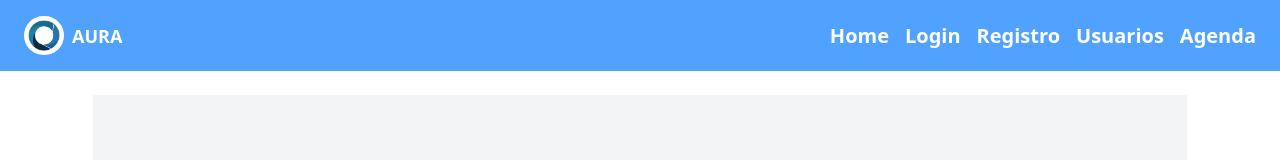
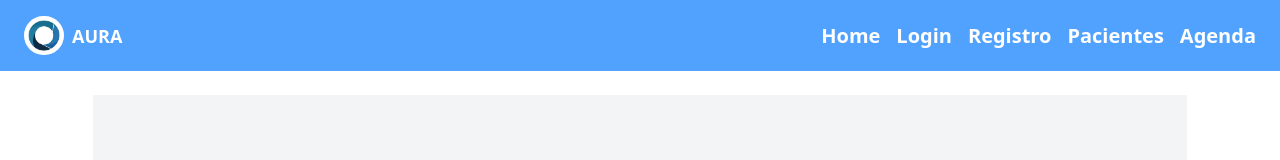
Before and after one commit to AuraFTG/frontend, a React (Vite) app in the folder aura/: page /frontend/dashboard in a window 1280 px wide. Shown: the top 160 px of the page. Built offline with nearby package versions, Linux system fonts and the light colour scheme.

Commit message:
fix: ruta /users pasada a /patients y navbar actualizada

```diff
--- a/aura/src/components/ui/Header.tsx
+++ b/aura/src/components/ui/Header.tsx
@@ -26,7 +26,7 @@ function Header() {
             <Link to="/auth/register">Registro</Link>
           </li>
           <li>
-            <Link to="/users">Usuarios</Link>
+            <Link to="/patients">Pacientes</Link>
           </li>
           <li>
             <Link to="/schedule">Agenda</Link>
--- a/aura/src/routes/AppRouter.tsx
+++ b/aura/src/routes/AppRouter.tsx
@@ -29,7 +29,7 @@ const AppRouter = () => {
             {/* Rutas públicas */}
             <Route path={ROUTES.LOGIN} element={<LoginPage />} />
             <Route path={ROUTES.REGISTER} element={<RegisterPage />} />
-            <Route path={ROUTES.USERS} element={<PatientList />} />
+            <Route path={ROUTES.PATIENTS} element={<PatientList />} />
             <Route path={ROUTES.SCHEDULE} element={<Schedule />} />
             {/* Rutas privadas */}
             <Route element={<PrivateRoute />}>
--- a/aura/src/routes/routes.ts
+++ b/aura/src/routes/routes.ts
@@ -3,7 +3,7 @@ export const ROUTES = {
   LOGIN: "/auth/login",
   REGISTER: "/auth/register",
   DASHBOARD: "/",
-  USERS: "/users",
+  PATIENTS: "/patients",
   SCHEDULE: "/schedule",
   // EMPLOYEES: "/employees",
   // EMPLOYEE_DETAIL: "/employees/:id",
```
